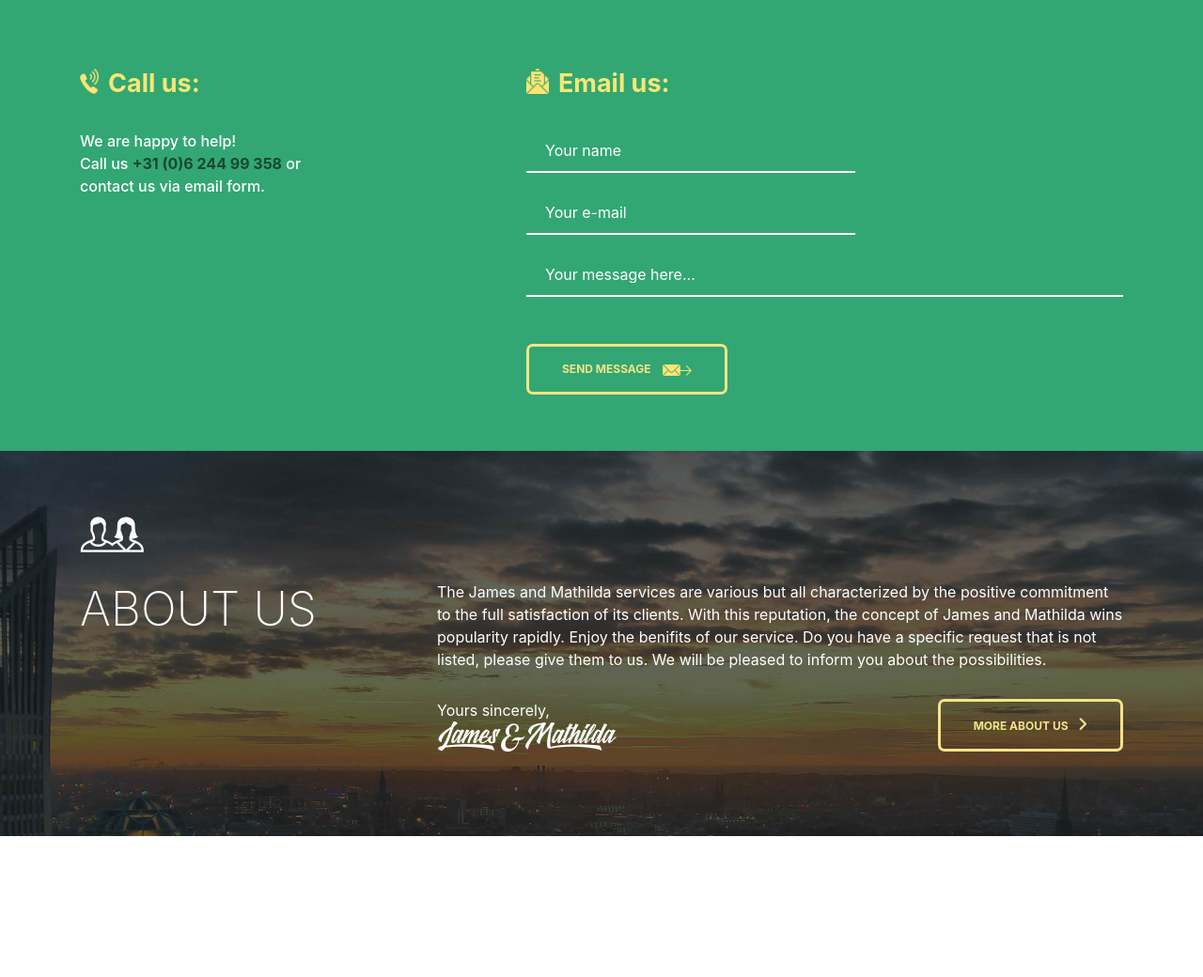
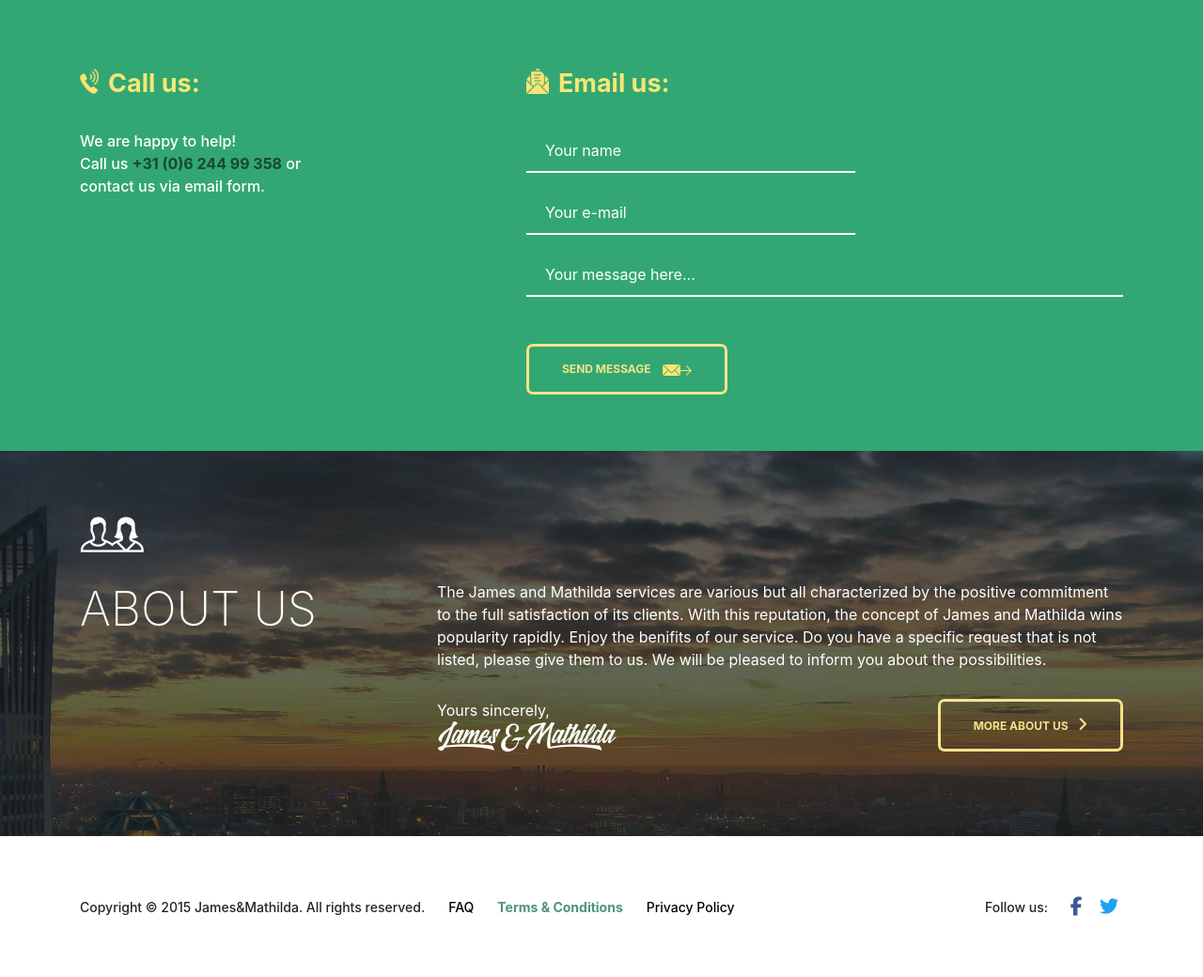
Before and after one commit to matijars/James-and-Mathilda, a plain HTML site: page index.html in a window 1280 px wide. Shown: the part 2700-3740 px from the top of the page at 94% size. Before the commit the page ends 3590 px from the top, so only its background shows below. Drawn offline with nearby package versions, Linux system fonts and the light colour scheme.

Commit message:
footer section

```diff
--- a/index.html
+++ b/index.html
@@ -321,6 +321,28 @@
     </div>
   </section>
 
+  <!-- FOOTER -->
+
+  <footer class="footer">
+    <div class="container">
+      <div class="row footer-row">
+        <div class="col-9 footer-links">
+          <p class="copyright">
+            Copyright &copy; 2015 James&Mathilda. All rights reserved.
+          </p>
+          <a class="footer-link" href="#">FAQ</a>
+          <a class="green-clr terms" href="#">Terms & Conditions</a>
+          <a class="footer-link"href="#">Privacy Policy</a>
+        </div>
+        <div class="col-3 justify-content-end footer-social">
+          <p>Follow us:</p>
+          <i class="fab fa-facebook-f"></i>
+          <i class="fab fa-twitter"></i>
+        </div>
+      </div>
+    </div>
+  </footer>
+
 
 
 
--- a/styles/style.scss
+++ b/styles/style.scss
@@ -243,3 +243,79 @@
     display: block;
   }
 }
+
+// FOOTER
+
+.footer {
+  padding: 60px 0px;
+  font-weight: 500;
+  font-size: 14px;
+
+  & p {
+    margin-bottom: 0;
+  }
+
+  & a {
+    margin-left: 25px;
+    text-decoration: none;
+  }
+
+  .footer-links {
+    display: flex;
+    align-items: center;
+
+    .footer-link {
+      color: #000;
+
+      &:hover {
+        color: #000;
+        text-decoration: underline;
+      }
+    }
+
+    .terms {
+
+      &:hover {
+        color: $secondary-clr;
+        text-decoration: underline;
+      }
+    }
+  }
+
+  .footer-social  {
+    display: flex;
+    align-items: center;
+
+    & i {
+      display: flex;
+      justify-content: center;
+      align-items: center;
+      font-size: 20px;
+      width: 30px;
+      height: 30px;
+      transition: .1s ease-in;
+    }
+
+    & .fa-facebook-f {
+      margin: 0 5px 0 15px;
+      color: #3A5997;
+
+      &:hover {
+        color: #fff;
+        background-color: #3A5997;
+        border-radius: 3px;
+      }
+    }
+
+    & .fa-twitter {
+      color: #1DA1F2;
+
+      &:hover {
+        color: #fff;
+        background-color: #1DA1F2;
+        border-radius: 3px;
+      }
+    }
+  }
+
+}
```
Also changed, not shown: styles/style.css, 1 other file.
